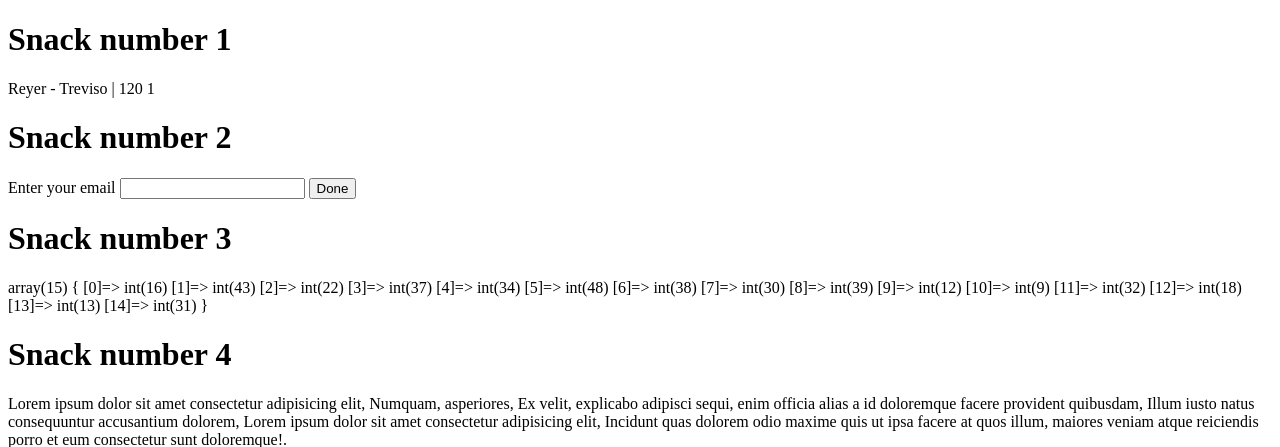
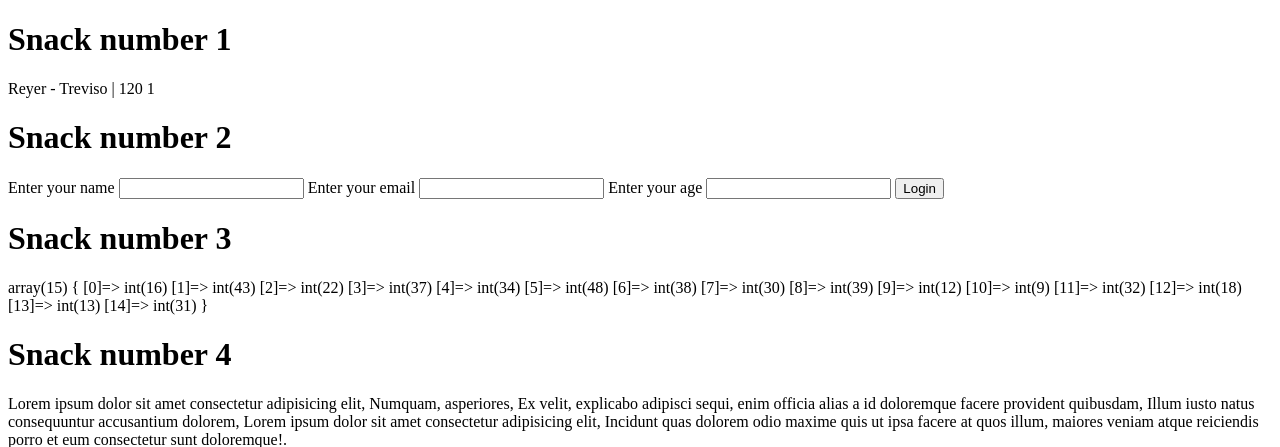
Before and after one commit to Cristianllambro/php-snacks-b1, a PHP site: page / in a window 1280 px wide. Shown: the top 447 px of the page. Run offline with PHP 8.4, Linux system fonts and the light colour scheme.

Commit message:
maybe finisih

```diff
--- a/index.php
+++ b/index.php
@@ -56,12 +56,27 @@
     <!-- SNACKE NUMBER 2 -->
     <div class="two">
         <h1>Snack number 2</h1>
-        <?php ?>
+        <?php
+            if (isset($_GET['name-user']) && $_GET ['email-user'] && $_GET['age-user']) {
+               if((strlen($_GET['name-user']) > 3) && (strpos($_GET['email-user'], '@')) && (strpos($_GET['email-user'], '.', -4)) && (is_numeric($_GET['age-user']))){
+                   echo 'Login successful';
+                } else {
+                   echo 'Access denied';
+                }
+            }
+        ?>
 
-        <form action="">
-            <label for="email">Enter your email</label>
-            <input type="email">
-            <button>Done</button>
+        <form action="" method="GET">
+            <label for="name-user">Enter your name</label>
+            <input type="text" id="name-user">
+
+            <label for="email-user">Enter your email</label>
+            <input type="email" id="email-user">
+
+            <label for="age-user">Enter your age</label>
+            <input type="number" id="age-user">
+
+            <button>Login</button>
         </form>
     </div>
 
```
